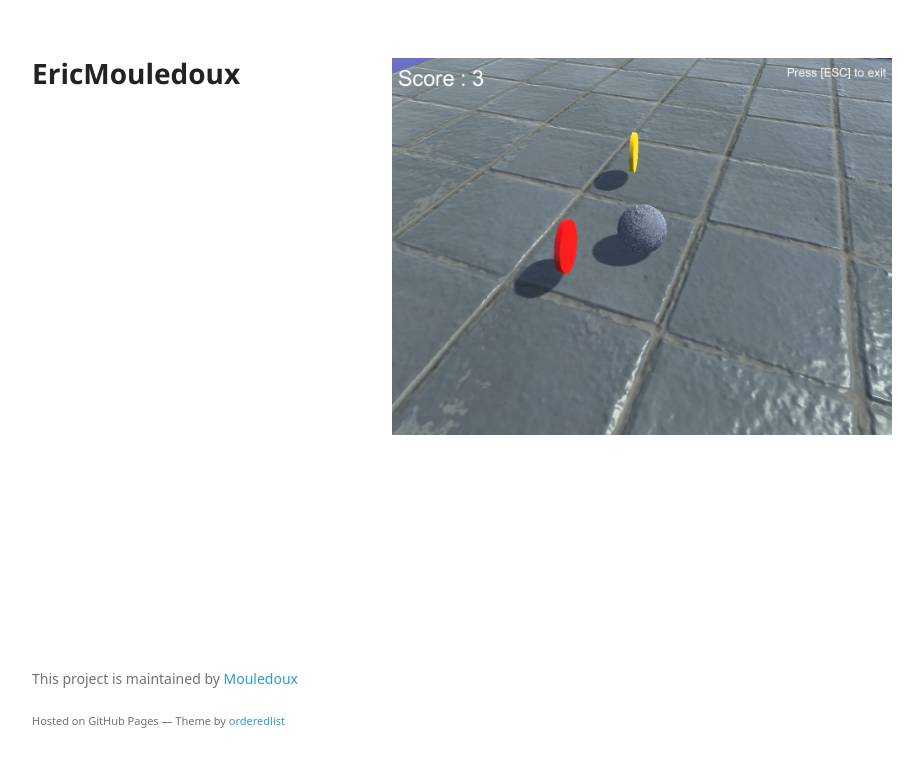
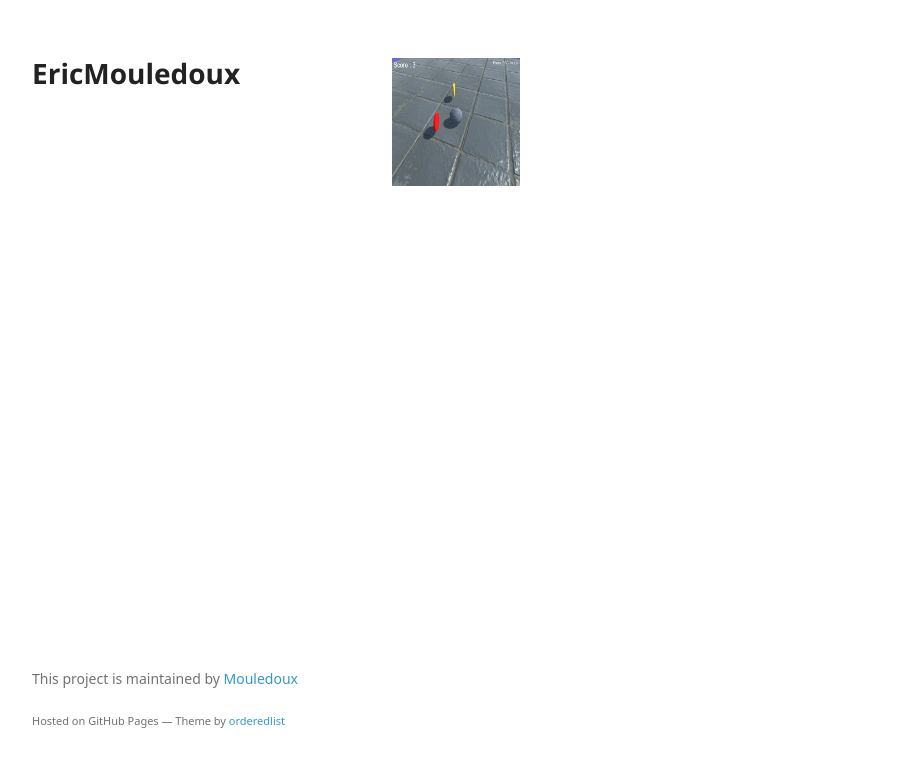
Before and after one commit to Mouledoux/EricMouledoux, a plain HTML site: page index.html in a window 1280 px wide. Shown: the whole page, without its empty margins (178-1101 px from the left). Drawn offline with Linux system fonts and the light colour scheme; a web font is replaced by a local one.

Commit message:
Update index.html

```diff
--- a/index.html
+++ b/index.html
@@ -17,7 +17,7 @@
 
       <section>
         <a href="https://github.com/">
-          <img src="https://github.com/Mouledoux/EricMouledoux/blob/gh-pages/pictures/Camp.PNG" style="width:128;height:128;">
+          <img src="https://github.com/Mouledoux/EricMouledoux/blob/gh-pages/pictures/Camp.PNG" width="128" height="128">
         </a>
       </section>
 
```
